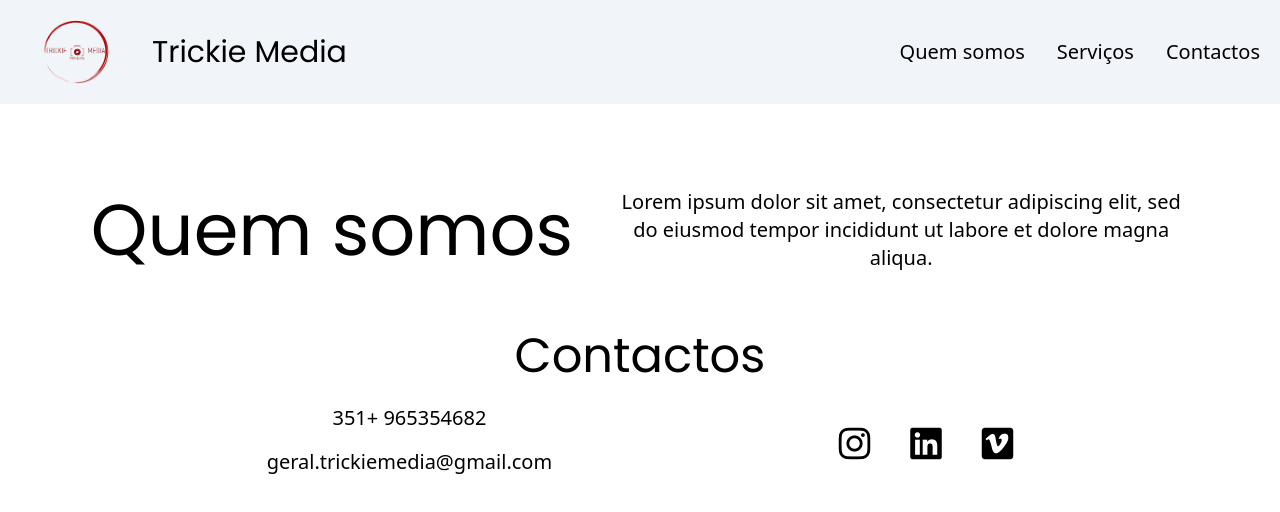
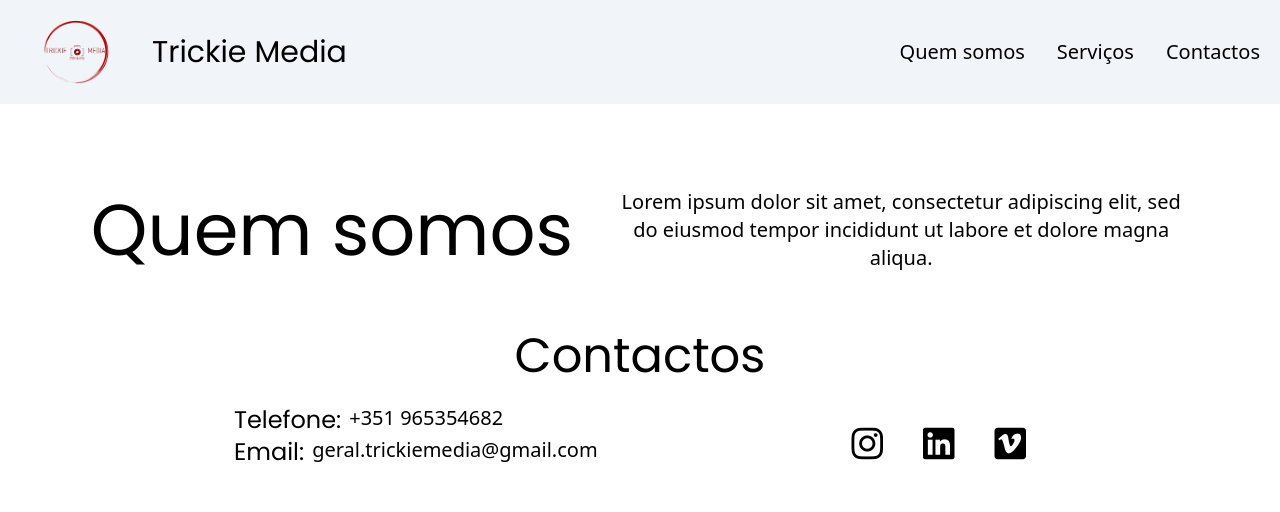
Before and after one commit to JFNCGamer/trickiemedia-reactts, a React (Vite) app: page / in a window 1280 px wide. Shown: the top 512 px of the page. Built offline with nearby package versions, Linux system fonts and the light colour scheme.

Commit message:
CSS changes

```diff
--- a/src/Contacts.tsx
+++ b/src/Contacts.tsx
@@ -1,16 +1,22 @@
 const Contacts = () => {
   return (
-    <footer id="contactos" className=" m-auto text-center items-center">
-      <p className=" m-6 text-5xl font-poppins">Contactos</p>
+    <footer id="contactos" className=" m-auto ">
+      <p className=" m-6 text-5xl font-poppins text-center">Contactos</p>
 
       <div className="flex flex-col sm:flex-row justify-evenly mb-15 text-wrap">
         <div className="flex flex-col mb-2">
-          <a href="tel:965354682" className="text-xl mx-5">351+ 965354682</a>
-          <a className="text-xl mx-5 mt-4" href="mailto:geral.trickiemedia@gmail.com">geral.trickiemedia@gmail.com</a>
+          <div className="flex justify-center sm:justify-normal">
+            <h2 className="text-2xl font-poppins mr-2">Telefone:</h2>
+            <a href="tel:965354682" className="text-xl hover:text-slate-700 transition-colors">+351 965354682</a>
+          </div>
+          <div className="flex justify-center sm:justify-normal">
+            <h2 className="text-2xl font-poppins mr-2">Email:</h2>
+            <a href="mailto:geral.trickiemedia@gmail.com" className="text-xl hover:text-slate-700 transition-colors font-sans">geral.trickiemedia@gmail.com</a>
+          </div>
         </div>
         <div className="flex flex-row justify-center text-wrap">
           <a href="">
-          <button className="text-4xl m-5" title="Instagram" >
+            <button className="text-4xl m-5" title="Instagram">
               <i className="fa-brands fa-instagram"></i>
             </button>
           </a>
```
Lines whose indentation alone changed are shown as unchanged.
